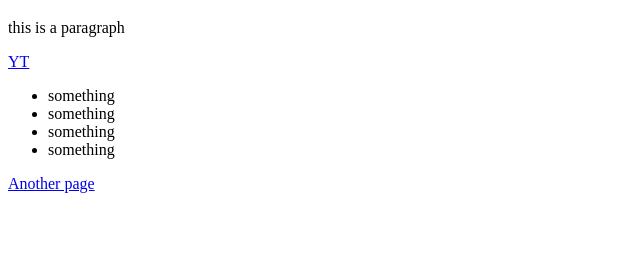
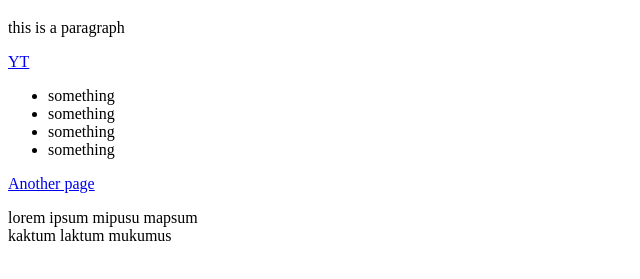
Before and after one commit to hemrikbalazs/javamonday, a plain HTML site: page index.html in a window 1280 px wide. Shown: the part 61-340 px from the top of the page, without its empty margins (0-640 px from the left). Drawn offline with Linux system fonts and the light colour scheme.

Commit message:
fake latin text added

```diff
--- a/index.html
+++ b/index.html
@@ -19,6 +19,9 @@
 <p>
 <a href="second.html">Another page</a>
 </p>
+<p>
+lorem ipsum mipusu mapsum<br>kaktum laktum mukumus
+</p>
 </body>
 
 <html>
```
